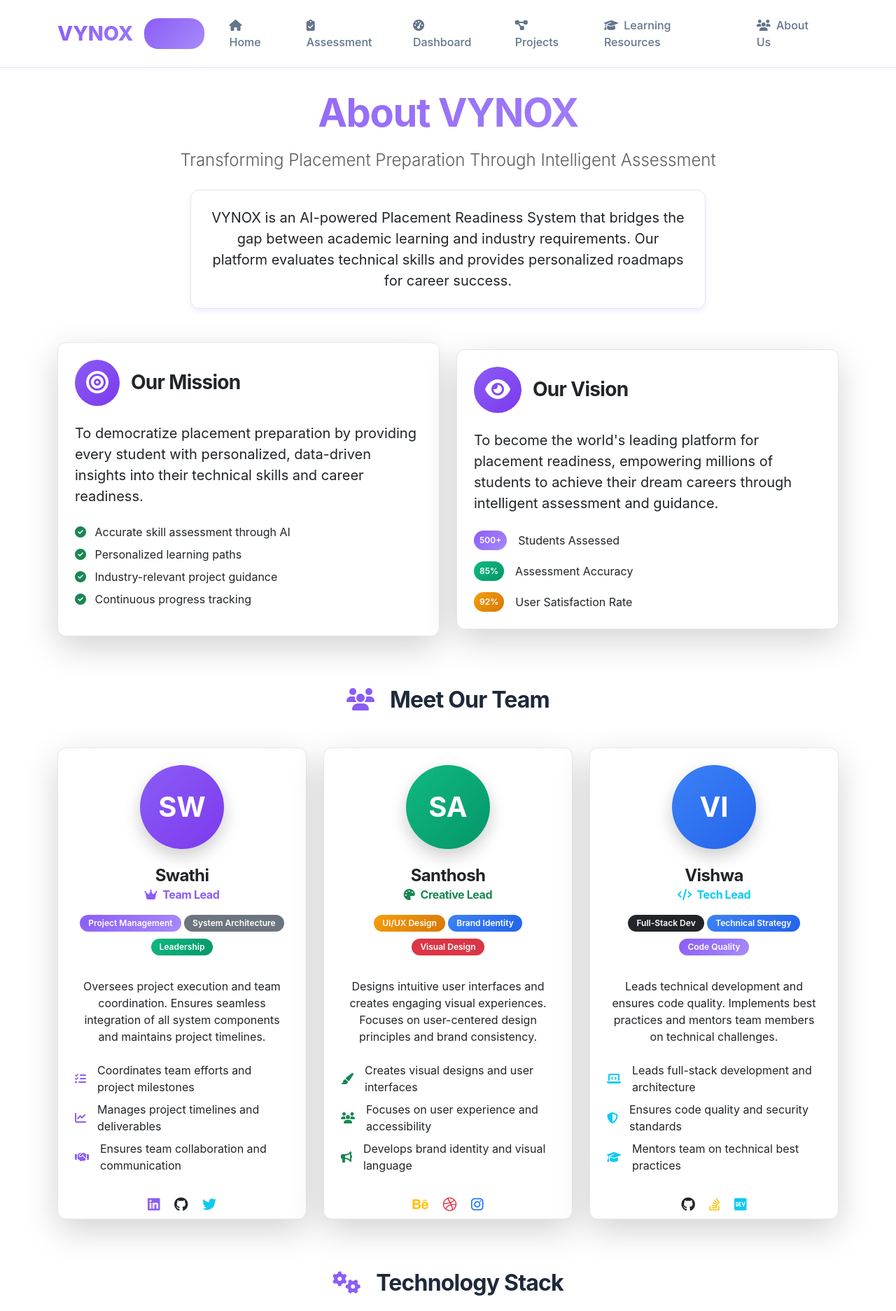
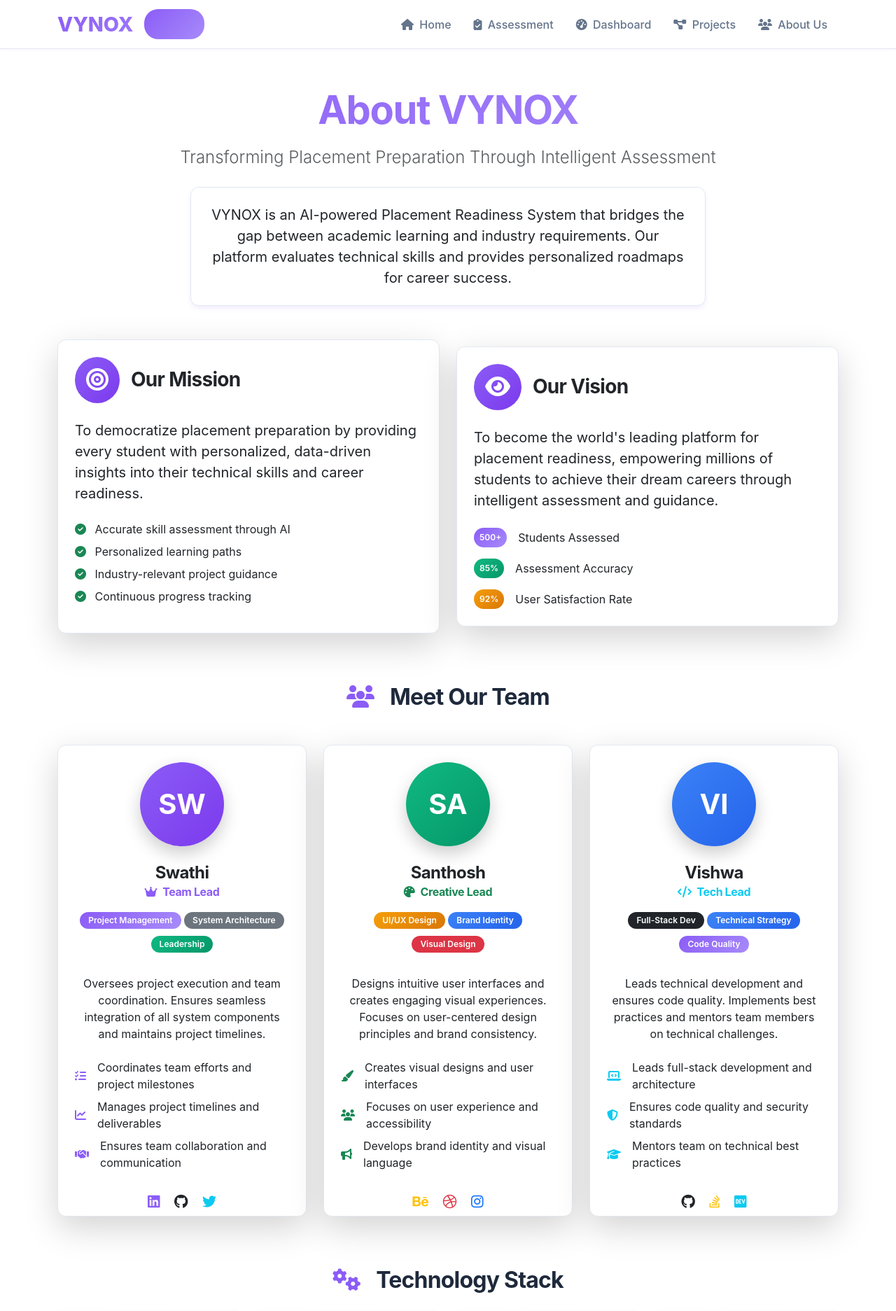
Before and after one commit to Vishwa-0/Placement-Readiness, a Python web app: template templates/about.html in a window 1280 px wide. Shown: the top 1873 px of the page at 70% size. Run offline with Jinja, Linux system fonts and the light colour scheme; the template is opened without the code that fills it, so the values that code supplies are empty.

Commit message:
Update base.html

```diff
--- a/templates/base.html
+++ b/templates/base.html
@@ -51,7 +51,6 @@
             background-color: var(--bg-primary) !important;
             color: var(--text-primary) !important;
             font-family: 'Inter', -apple-system, BlinkMacSystemFont, 'Segoe UI', Roboto, sans-serif;
-            padding-top: 80px;
         }
 
         /* Navigation */
@@ -59,7 +58,6 @@
             background-color: var(--bg-primary) !important;
             border-bottom: 1px solid var(--border-color) !important;
             box-shadow: 0 2px 4px rgba(139, 92, 246, 0.05);
-            padding: 1rem 0;
         }
 
         .navbar-brand {
@@ -75,21 +73,16 @@
             color: var(--text-secondary) !important;
             font-weight: 500;
             transition: var(--transition);
-            padding: 0.5rem 1rem !important;
-            border-radius: 8px;
-            margin: 0 0.25rem;
         }
 
         .nav-link:hover {
             color: var(--primary-color) !important;
-            background-color: var(--primary-bg) !important;
         }
 
         .nav-link.active {
             color: var(--primary-color) !important;
             background-color: var(--primary-bg) !important;
             border-radius: 8px;
-            font-weight: 600;
         }
 
         /* Cards */
@@ -316,10 +309,6 @@
                 width: 100%;
                 margin-bottom: 0.5rem;
             }
-
-            .nav-link {
-                margin: 0.25rem 0;
-            }
         }
     </style>
 
@@ -348,46 +337,31 @@
             <div class="collapse navbar-collapse" id="navbarNav">
                 <ul class="navbar-nav ms-auto">
                     <li class="nav-item">
-                        <a class="nav-link {% if request.path == '/' %}active{% endif %}" href="{{ url_for('home') }}">
+                        <a class="nav-link" href="{{ url_for('home') }}">
                             <i class="fas fa-home me-1"></i> Home
                         </a>
                     </li>
                     <li class="nav-item">
-                        <a class="nav-link {% if request.path == '/assessment' %}active{% endif %}" href="{{ url_for('assessment') }}">
+                        <a class="nav-link" href="{{ url_for('assessment') }}">
                             <i class="fas fa-clipboard-check me-1"></i> Assessment
                         </a>
                     </li>
                     <li class="nav-item">
-                        <a class="nav-link {% if request.path == '/dashboard' %}active{% endif %}" href="{{ url_for('dashboard') }}">
+                        <a class="nav-link" href="{{ url_for('dashboard') }}">
                             <i class="fas fa-tachometer-alt me-1"></i> Dashboard
                         </a>
                     </li>
                     <li class="nav-item">
-                        <a class="nav-link {% if request.path == '/projects' %}active{% endif %}" href="{{ url_for('projects') }}">
+                        <a class="nav-link" href="{{ url_for('projects') }}">
                             <i class="fas fa-project-diagram me-1"></i> Projects
                         </a>
                     </li>
-                    <!-- ADDED: Learning Resources Link -->
                     <li class="nav-item">
-                        <a class="nav-link {% if request.path == '/learning-resources' %}active{% endif %}" href="{{ url_for('learning_resources') }}">
-                            <i class="fas fa-graduation-cap me-1"></i> Learning Resources
-                        </a>
-                    </li>
-                    <li class="nav-item">
-                        <a class="nav-link {% if request.path == '/about' %}active{% endif %}" href="{{ url_for('about') }}">
+                        <a class="nav-link" href="{{ url_for('about') }}">
                             <i class="fas fa-users me-1"></i> About Us
                         </a>
                     </li>
                 </ul>
-
-                {% if 'assessment_data' in session %}
-                <div class="ms-3">
-                    <span class="badge bg-primary">
-                        <i class="fas fa-user me-1"></i>
-                        {{ session['assessment_data']['domain_name'] }}
-                    </span>
-                </div>
-                {% endif %}
             </div>
         </div>
     </nav>
@@ -455,12 +429,6 @@
                         <li class="mb-2">
                             <a href="{{ url_for('projects') }}" class="text-decoration-none text-muted">
                                 <i class="fas fa-chevron-right me-2"></i> Projects
-                            </a>
-                        </li>
-                        <!-- ADDED: Learning Resources to footer -->
-                        <li class="mb-2">
-                            <a href="{{ url_for('learning_resources') }}" class="text-decoration-none text-muted">
-                                <i class="fas fa-chevron-right me-2"></i> Learning Resources
                             </a>
                         </li>
                         <li>
```
